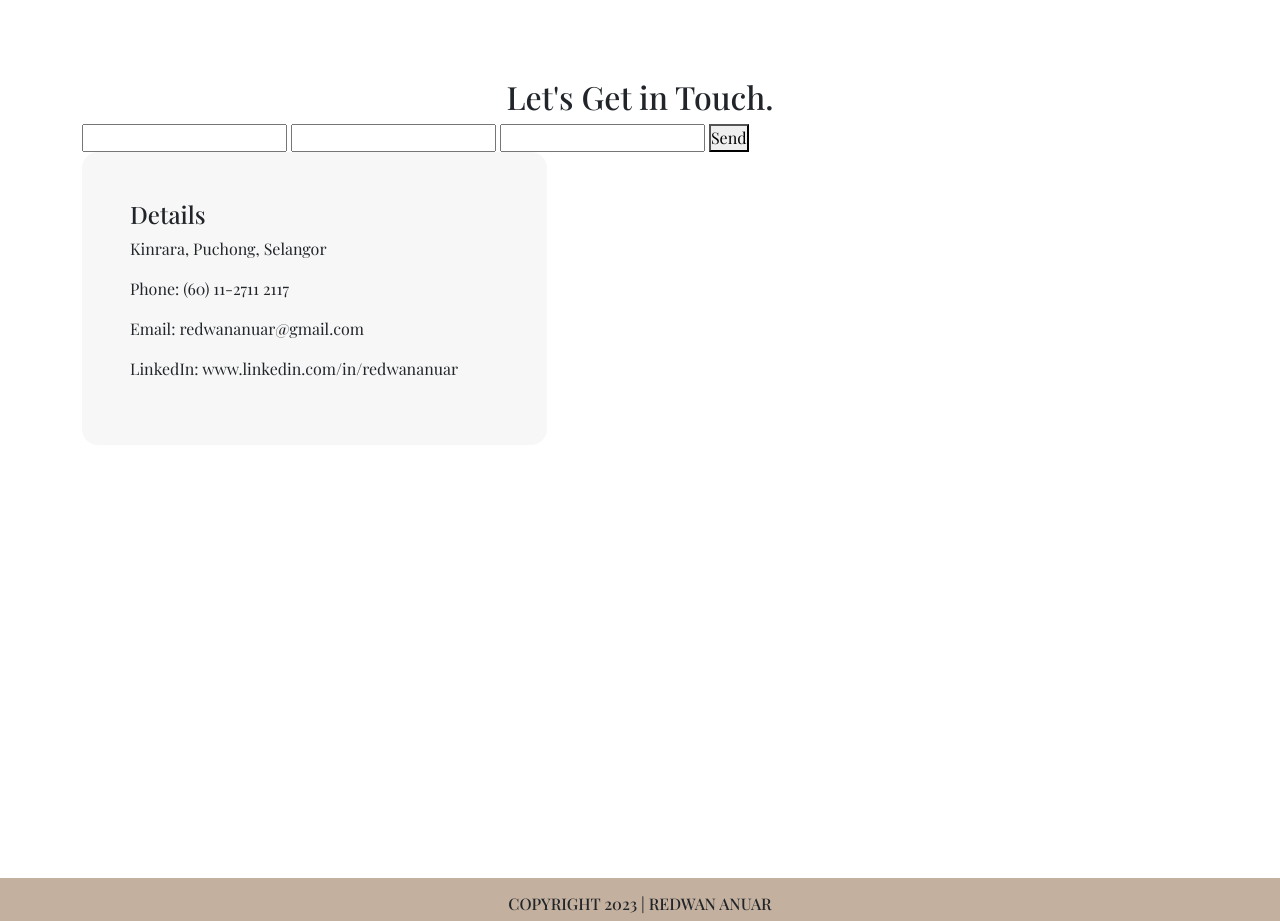
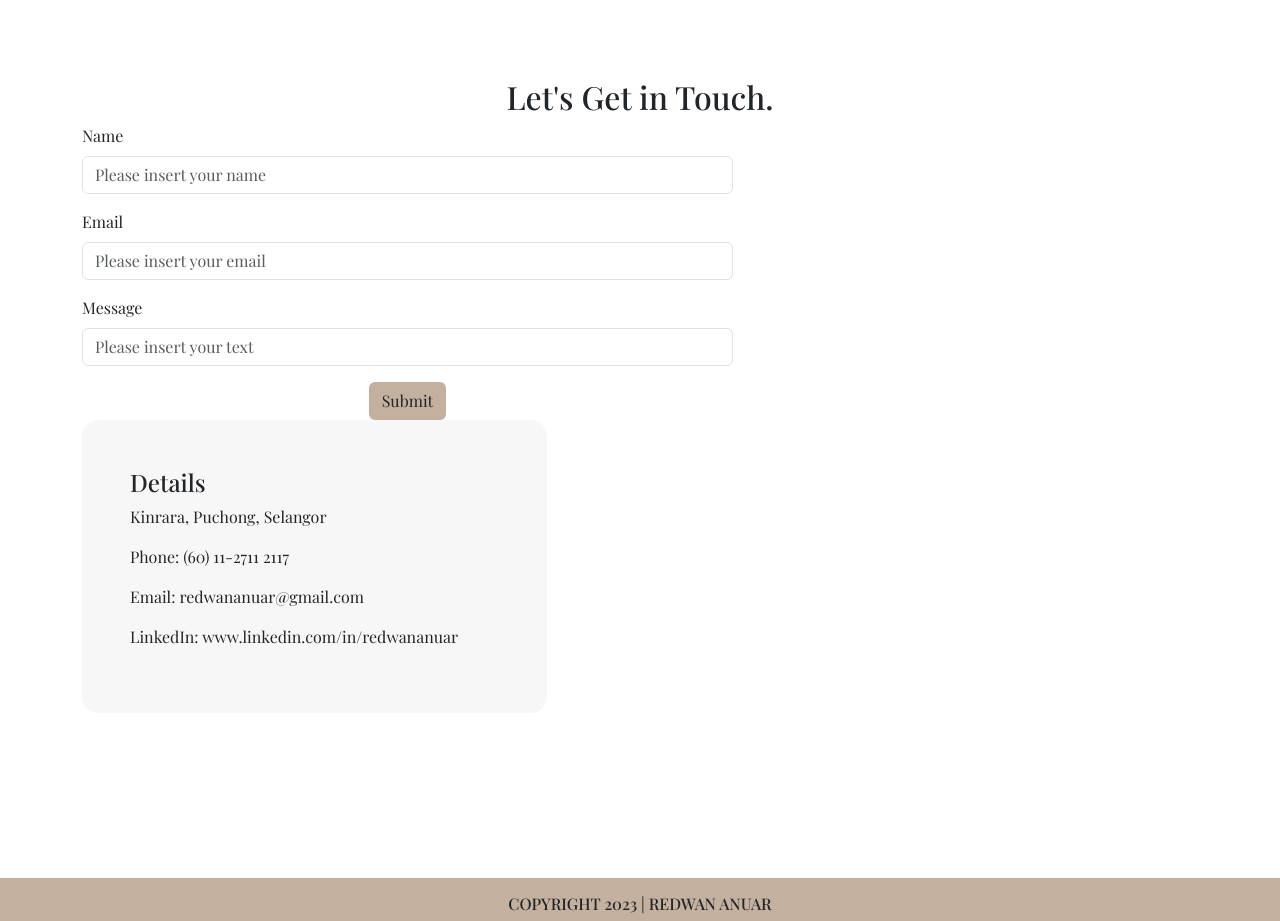
Before and after one commit to redwananuar/portfolio-2, a plain HTML site: page index.html in a window 1280 px wide. Shown: the part 1940-2861 px from the top of the page. Drawn offline with nearby package versions, Linux system fonts and the light colour scheme; a web font is replaced by a local one.

Commit message:
Update index.html

```diff
--- a/index.html
+++ b/index.html
@@ -174,10 +174,23 @@
       <h2>Let's Get in Touch.</h2>
     </div>
     <form action="https://getform.io/f/bejymlka" method="POST">
-    <input type="text" name="name">
-  <input type="email" name="email">
-  <input type="text" name="message">
-  <button type="submit">Send</button>
+     <div class=" form col-md-7 rounded-3">
+     <div class="mb-3">
+      <label for="exampleFormControlInput1" class="form-label">Name</label>
+      <input type="text" name="name" class="form-control" id="exampleFormControlInput1" placeholder="Please insert your name">
+     </div>
+     <div class="mb-3">
+      <label for="exampleFormControlInput1" class="form-label">Email</label>
+      <input type="email" name="email" class="form-control" id="exampleFormControlInput1" placeholder="Please insert your email">
+     </div>
+     <div class="mb-3">
+      <label for="exampleFormControlTextarea1" class="form-label">Message</label>
+      <input type="text" name="message" class="form-control" id="exampleFormControlInput1" placeholder="Please insert your text">
+     </div>
+     <div class="submit text-center">
+      <button type="submit" class="btn rounder-3">Submit</button>
+     </div>
+    </div>
     </form>
       <div class=" address col-md-5 rounded-4">
         <div class="details mx-5 py-5">
```
